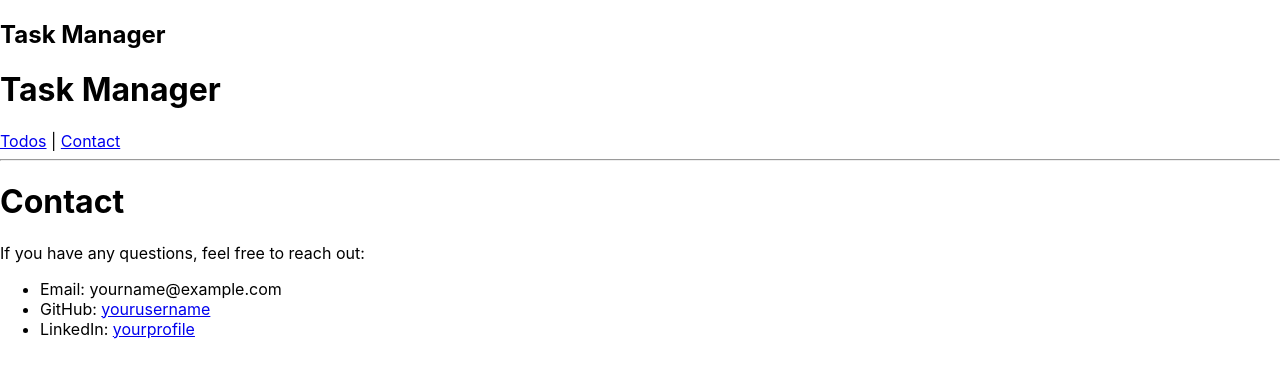
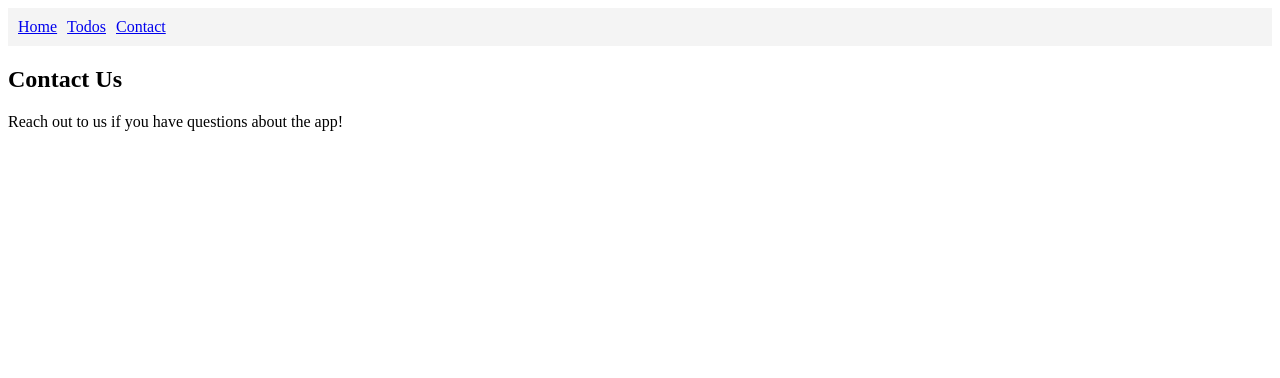
Before and after one commit to tylerfields56/task-manager, a React (Create React App) app: page /contact in a window 1280 px wide. Shown: the top 378 px of the page. Built offline with nearby package versions, Linux system fonts and the light colour scheme.

Commit message:
Add basic layout and content for Home, Todos, and Contact pages

```diff
--- a/src/App.js
+++ b/src/App.js
@@ -1,17 +1,19 @@
 import React from 'react';
-import { Outlet, Link } from 'react-router-dom';
-import NavBar from './components/NavBar';
+import { Routes, Route } from 'react-router-dom';
+import HomePage from './pages/HomePage';
+import TodosPage from './pages/TodosPage';
+import ContactPage from './pages/ContactPage';
+import Navigation from './components/Navigation';
 
 function App() {
   return (
     <div>
-      <NavBar />
-      <h1>Task Manager</h1>
-      <nav>
-        <Link to="/todos">Todos</Link> | <Link to="/contact">Contact</Link>
-      </nav>
-      <hr />
-      <Outlet />
+      <Navigation />
+      <Routes>
+        <Route path="/" element={<HomePage />} />
+        <Route path="/todos" element={<TodosPage />} />
+        <Route path="/contact" element={<ContactPage />} />
+      </Routes>
     </div>
   );
 }
--- /dev/null
+++ b/src/components/Navigation.js
@@ -0,0 +1,14 @@
+import React from 'react';
+import { Link } from 'react-router-dom';
+
+function Navigation() {
+  return (
+    <nav style={{ padding: '10px', backgroundColor: '#f4f4f4' }}>
+      <Link to="/" style={{ marginRight: '10px' }}>Home</Link>
+      <Link to="/todos" style={{ marginRight: '10px' }}>Todos</Link>
+      <Link to="/contact">Contact</Link>
+    </nav>
+  );
+}
+
+export default Navigation;
--- a/src/index.js
+++ b/src/index.js
@@ -1,21 +1,11 @@
 import React from 'react';
 import ReactDOM from 'react-dom/client';
-import { BrowserRouter, Routes, Route } from 'react-router-dom';
+import { BrowserRouter } from 'react-router-dom';
 import App from './App';
-import TodosPage from './pages/TodosPage';
-import ContactPage from './pages/ContactPage';
-import './index.css';
 
 const root = ReactDOM.createRoot(document.getElementById('root'));
 root.render(
-  <React.StrictMode>
-    <BrowserRouter>
-      <Routes>
-        <Route path="/" element={<App />}>
-          <Route path="todos" element={<TodosPage />} />
-          <Route path="contact" element={<ContactPage />} />
-        </Route>
-      </Routes>
-    </BrowserRouter>
-  </React.StrictMode>
+  <BrowserRouter>
+    <App />
+  </BrowserRouter>
 );
--- a/src/pages/ContactPage.js
+++ b/src/pages/ContactPage.js
@@ -1,17 +1,12 @@
 import React from 'react';
 
-const ContactPage = () => {
+function ContactPage() {
   return (
     <div>
-      <h1>Contact</h1>
-      <p>If you have any questions, feel free to reach out:</p>
-      <ul>
-        <li>Email: yourname@example.com</li>
-        <li>GitHub: <a href="https://github.com/yourusername" target="_blank" rel="noreferrer">yourusername</a></li>
-        <li>LinkedIn: <a href="https://www.linkedin.com/in/yourprofile" target="_blank" rel="noreferrer">yourprofile</a></li>
-      </ul>
+      <h2>Contact Us</h2>
+      <p>Reach out to us if you have questions about the app!</p>
     </div>
   );
-};
+}
 
 export default ContactPage;
--- a/src/pages/HomePage.js
+++ b/src/pages/HomePage.js
@@ -1,12 +1,12 @@
 import React from 'react';
 
-const HomePage = () => {
+function HomePage() {
   return (
     <div>
-      <h1>Welcome to Task Manager</h1>
-      <p>This is your productivity hub. Navigate to the Todo section to manage your tasks efficiently, or reach out via the Contact page.</p>
+      <h2>Welcome to the Task Manager</h2>
+      <p>Use the navigation above to manage your tasks or contact us!</p>
     </div>
   );
-};
+}
 
 export default HomePage;
--- a/src/pages/TodosPage.js
+++ b/src/pages/TodosPage.js
@@ -1,22 +1,12 @@
-import React, { useState } from 'react';
-import TodoList from '../components/TodoList';
-import AddTaskForm from '../components/AddTaskForm';
+import React from 'react';
 
-const TodosPage = () => {
-  const [todos, setTodos] = useState([]);
-
-  const addTodo = (text) => {
-    const newTodo = { text, completed: false };
-    setTodos([...todos, newTodo]);
-  };
-
+function TodosPage() {
   return (
     <div>
-      <h1>My Tasks</h1>
-      <AddTaskForm onAdd={addTodo} />
-      <TodoList todos={todos} />
+      <h2>Todo List</h2>
+      <p>This is where your todo functionality will go (add, edit, delete tasks).</p>
     </div>
   );
-};
+}
 
 export default TodosPage;
```
